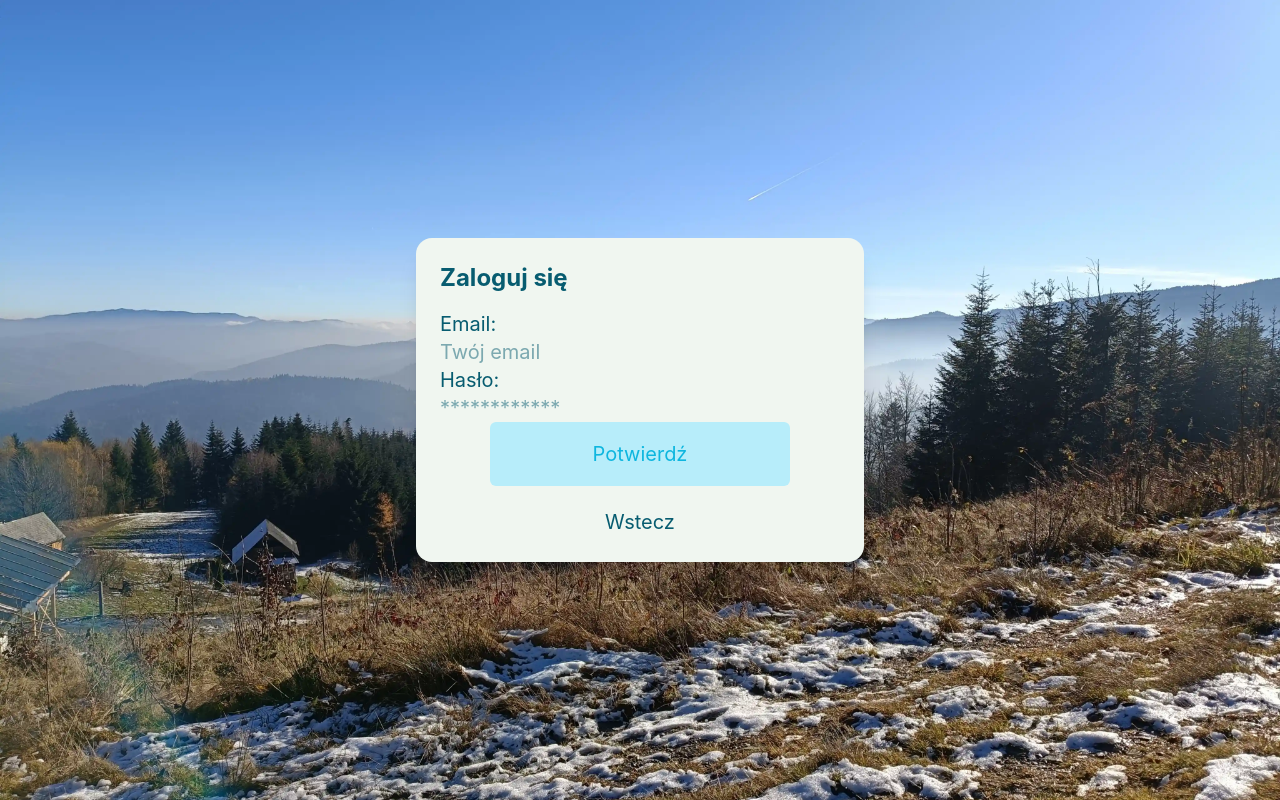
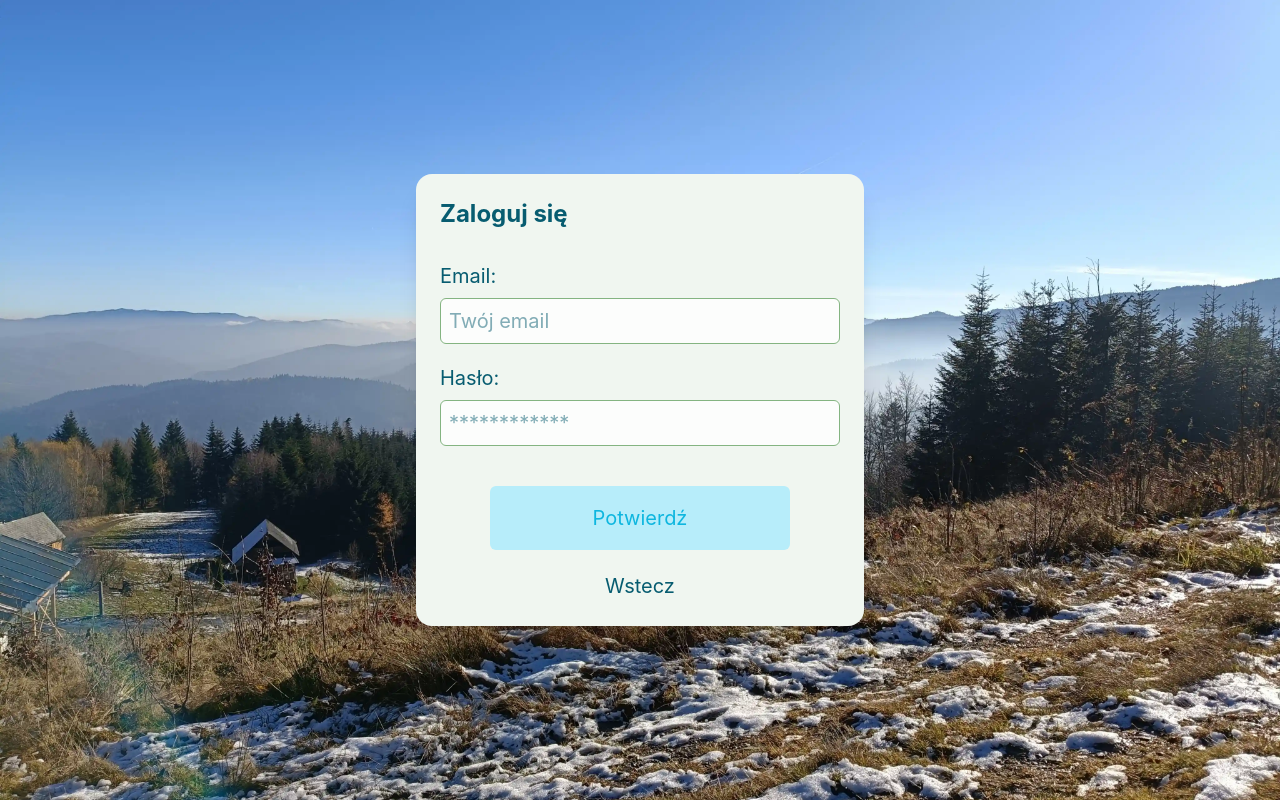
Before and after one commit to bonsilapra/niegorzysci, a React (Vite) app: page /login in a window 1280 px wide. Built offline with nearby package versions, Linux system fonts and the light colour scheme; no server answers.

Commit message:
Add custom inputs

```diff
--- /dev/null
+++ b/src/components/Inputs.jsx
@@ -0,0 +1,40 @@
+import cx from 'classnames';
+
+export const UserInput = ({
+	label,
+	id,
+	type = 'text',
+	name,
+	placeholder,
+	value,
+	isRequired = false,
+	onChange,
+	isDisabled,
+	cssClass,
+}) => {
+
+	const inputFocus = 'focus:border-secondary-500 focus:bg-secondary-0';
+	const inputActive = 'active:border-secondary-600 active:bg-secondary-200';
+
+	return (
+		<>
+			<label
+				htmlFor={id}
+				className="mb-2"
+			>
+				{label}
+			</label>
+			<input
+				id={id}
+				type={type}
+				name={name}
+				placeholder={placeholder}
+				className={cx('p-2 mb-5 border rounded-md border-secondary-400 bg-secondary-0', inputFocus, inputActive, cssClass)}
+				value={value}
+				required={isRequired}
+				onChange={onChange}
+				disabled={isDisabled}
+			/>
+		</>
+	);
+};
--- a/src/index.css
+++ b/src/index.css
@@ -9,6 +9,7 @@
 	--color-primary-500: #0a7a95;
 	--color-primary-600: #075c70;
 	--color-primary-1000: #021f26;
+	--color-secondary-0: #fcfdfc;
 	--color-secondary-100: #f0f6f0;
 	--color-secondary-200: #D8E7D7;
 	--color-secondary-300: #c0d8be;
--- a/src/pages/LoginPage.jsx
+++ b/src/pages/LoginPage.jsx
@@ -2,6 +2,7 @@ import {useState} from 'react';
 import {useNavigate} from 'react-router';
 import {supabase} from '../lib/supabase';
 import {SubmitButton, NavButtonSimple} from '../components/Buttons';
+import {UserInput} from '../components/Inputs';
 
 export default function LoginPage() {
 	const navigate = useNavigate();
@@ -29,8 +30,9 @@ export default function LoginPage() {
 		if (error) {
 			alert(error.error_description || error.message);
 			setIsLoading(false);
+		} else {
+			navigate('/events');
 		}
-		navigate('/events');
 	};
 
 	const isSubmitDisabled = () =>
@@ -39,10 +41,10 @@ export default function LoginPage() {
 
 	return (
 		<>
-			<h1 className="text-2xl font-bold pb-4">Zaloguj się</h1>
+			<h1 className="text-2xl font-bold pb-8">Zaloguj się</h1>
 			<form className="flex flex-col" onSubmit={handleLogin}>
-				<label htmlFor="email">Email:</label>
-				<input
+				<UserInput
+					label="Email:"
 					id="email"
 					type="email"
 					name="email"
@@ -50,9 +52,10 @@ export default function LoginPage() {
 					value={form.email}
 					required={true}
 					onChange={handleChange}
+					isDisabled={isLoading}
 				/>
-				<label htmlFor="password">Hasło:</label>
-				<input
+				<UserInput
+					label="Hasło:"
 					id="password"
 					type="password"
 					name="password"
@@ -60,6 +63,8 @@ export default function LoginPage() {
 					value={form.password}
 					required={true}
 					onChange={handleChange}
+					isDisabled={isLoading}
+					cssClass="mb-10!"
 				/>
 				<SubmitButton
 					content="Potwierdź"
```
